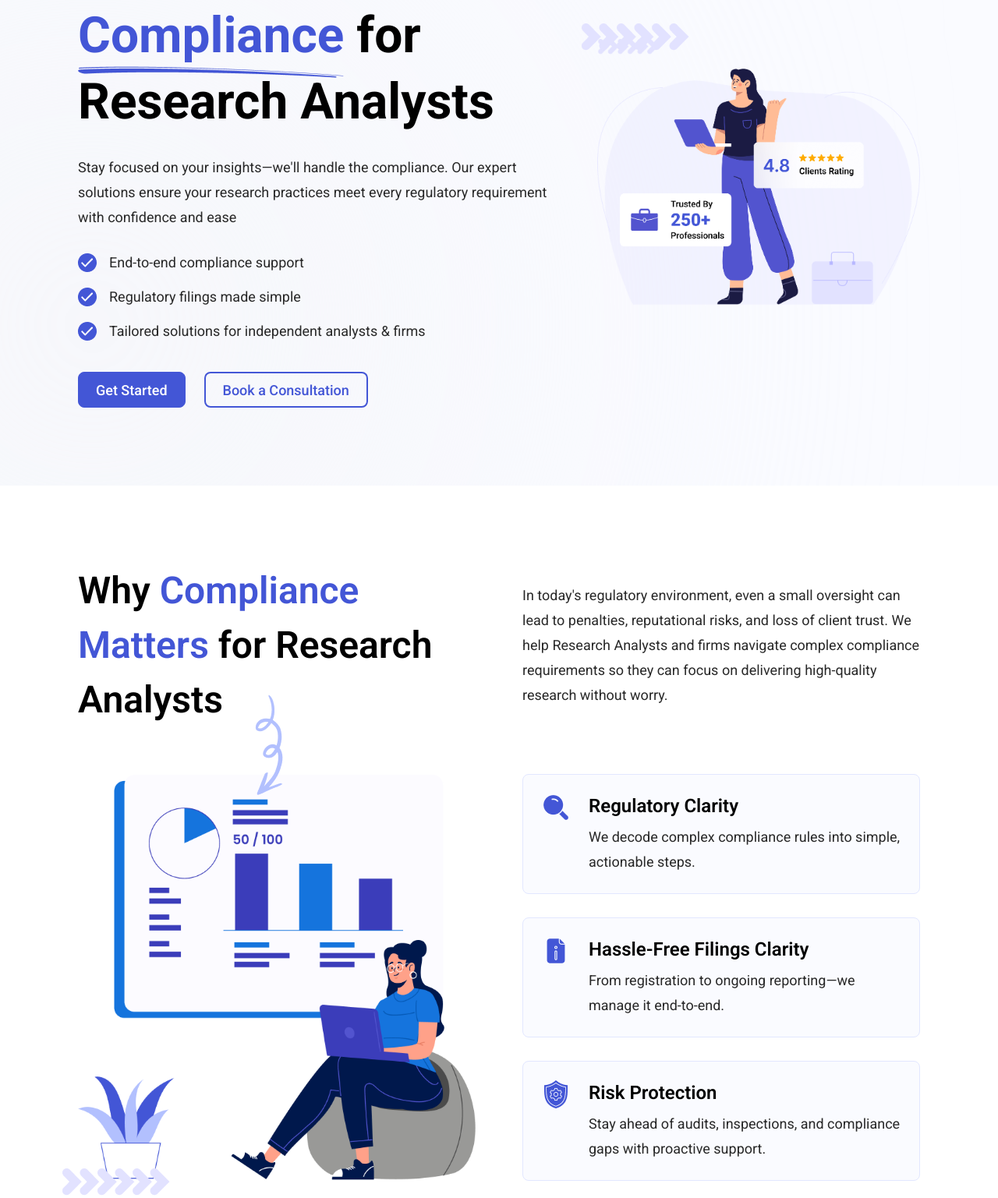
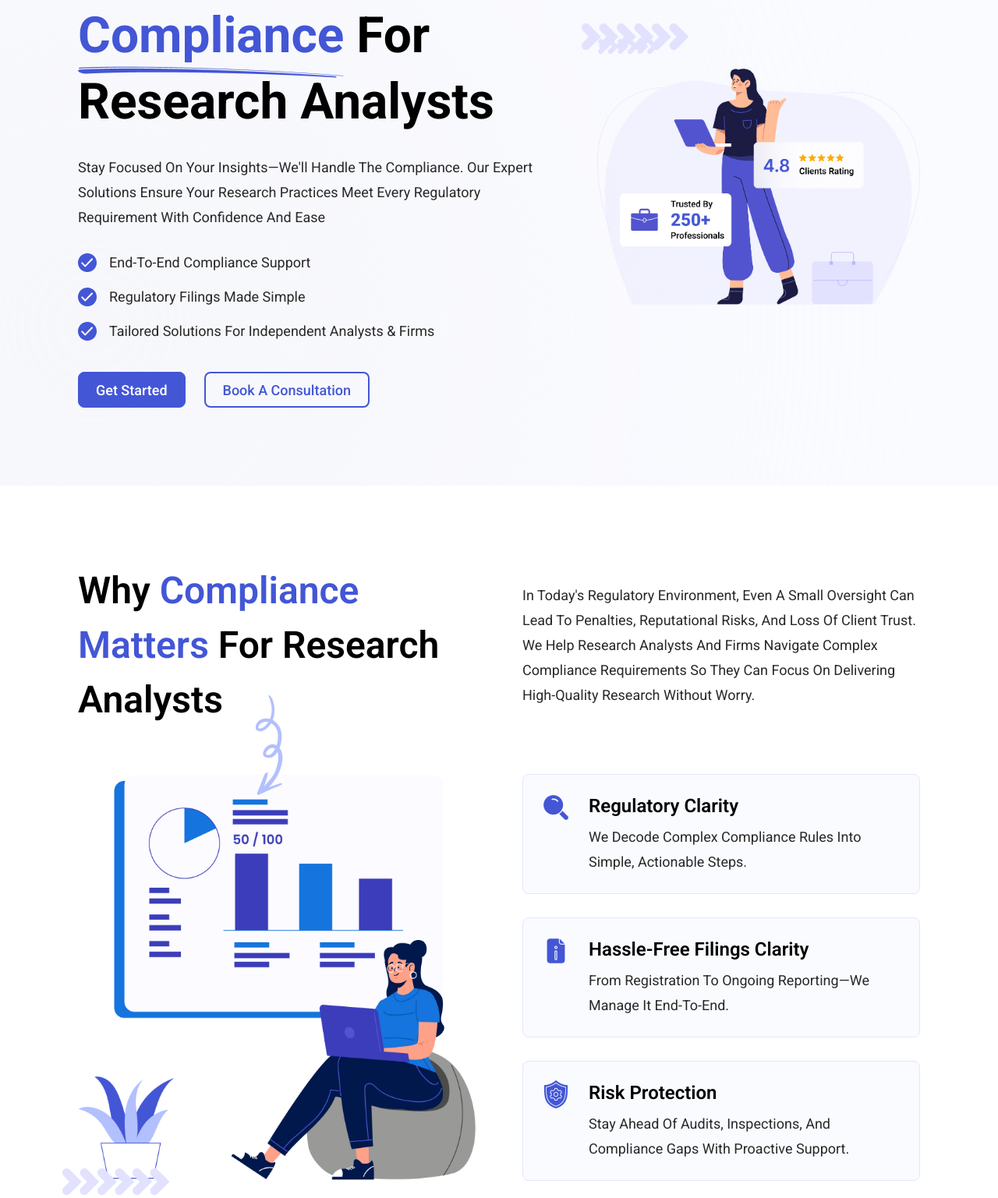
Before and after one commit to vaibhav-pruthi/-Figma-Compliance-, a website built with Vite: page index.html in a window 1280 px wide. Shown: the part 282-1819 px from the top of the page at 78% size. Built offline with nearby package versions, Linux system fonts and the light colour scheme.

Commit message:
style: update text casing to Title Case matching figma design

```diff
--- a/index.html
+++ b/index.html
@@ -62,7 +62,7 @@
 
       <nav class="navbar__nav" aria-label="Main navigation">
         <a href="#" class="navbar__link navbar__link--active">Home</a>
-        <a href="#" class="navbar__link">About us</a>
+        <a href="#" class="navbar__link">About Us</a>
         <a href="#" class="navbar__link">Our Services</a>
         <a href="#" class="navbar__link">Pricing</a>
         <a href="#" class="navbar__link">FAQ</a>
@@ -72,7 +72,7 @@
       <div class="navbar__actions">
         <a href="#" class="btn btn--primary btn--contact">
           <img src="assets/images/Contact-icon.png" alt="" class="btn__icon">
-          Contact us
+          Contact Us
         </a>
         <button class="navbar__menu-btn" id="menuOpen" aria-label="Open menu" aria-expanded="false">
           <img src="assets/images/Menu.png" alt="Open menu" class="menu-icon-img">
@@ -88,23 +88,23 @@
       <div class="container hero__inner">
         <div class="hero__content">
           <h1 class="hero__title">
-            Simplifying <span class="text-highlight text-highlight--underlined">Compliance<img src="assets/images/underline-Vector.png" alt="" class="hero__underline"></span> for Research Analysts
+            Simplifying <span class="text-highlight text-highlight--underlined">Compliance<img src="assets/images/underline-Vector.png" alt="" class="hero__underline"></span> For Research Analysts
           </h1>
           <p class="hero__description">
-            Stay focused on your insights—we'll handle the compliance. Our expert solutions ensure your research practices meet every regulatory requirement with confidence and ease
+            Stay Focused On Your Insights—We'll Handle The Compliance. Our Expert Solutions Ensure Your Research Practices Meet Every Regulatory Requirement With Confidence And Ease
           </p>
           <ul class="hero__features">
             <li class="hero__feature">
               <img src="assets/images/check-sign.png" alt="Check" class="hero__check-img">
-              End-to-end compliance support
+              End-To-End Compliance Support
             </li>
             <li class="hero__feature">
               <img src="assets/images/check-sign.png" alt="Check" class="hero__check-img">
-              Regulatory filings made simple
+              Regulatory Filings Made Simple
             </li>
             <li class="hero__feature">
               <img src="assets/images/check-sign.png" alt="Check" class="hero__check-img">
-              Tailored solutions for independent analysts &amp; firms
+              Tailored Solutions For Independent Analysts &amp; Firms
             </li>
           </ul>
           <div class="hero__buttons">
@@ -114,7 +114,7 @@
             </a>
             <a href="#" class="btn btn--outline">
               <img src="assets/images/Contact-icon.png" alt="" class="btn__icon btn__icon--hover-only">
-              Book a Consultation
+              Book A Consultation
             </a>
           </div>
         </div>
@@ -131,11 +131,11 @@
       <div class="container compliance__inner">
         <div class="compliance__header">
           <h2 class="compliance__title">
-            Why <span class="text-highlight">Compliance Matters</span> for Research Analysts
+            Why <span class="text-highlight">Compliance Matters</span> For Research Analysts
             <img src="assets/images/Vector2.png" alt="" class="compliance__title-arrow">
           </h2>
           <p class="compliance__description">
-            In today's regulatory environment, even a small oversight can lead to penalties, reputational risks, and loss of client trust. We help Research Analysts and firms navigate complex compliance requirements so they can focus on delivering high-quality research without worry.
+            In Today's Regulatory Environment, Even A Small Oversight Can Lead To Penalties, Reputational Risks, And Loss Of Client Trust. We Help Research Analysts And Firms Navigate Complex Compliance Requirements So They Can Focus On Delivering High-Quality Research Without Worry.
           </p>
         </div>
 
@@ -150,7 +150,7 @@
               <img src="assets/images/Regulatory Clarity.png" alt="" class="feature-card__icon-img">
               <div class="feature-card__content">
                 <h3 class="feature-card__title">Regulatory Clarity</h3>
-                <p class="feature-card__text">We decode complex compliance rules into simple, actionable steps.</p>
+                <p class="feature-card__text">We Decode Complex Compliance Rules Into Simple, Actionable Steps.</p>
               </div>
             </article>
 
@@ -158,7 +158,7 @@
               <img src="assets/images/Hassle-Free Filings Clarity.png" alt="" class="feature-card__icon-img">
               <div class="feature-card__content">
                 <h3 class="feature-card__title">Hassle-Free Filings Clarity</h3>
-                <p class="feature-card__text">From registration to ongoing reporting—we manage it end-to-end.</p>
+                <p class="feature-card__text">From Registration To Ongoing Reporting—We Manage It End-To-End.</p>
               </div>
             </article>
 
@@ -166,7 +166,7 @@
               <img src="assets/images/Risk Protection.png" alt="" class="feature-card__icon-img">
               <div class="feature-card__content">
                 <h3 class="feature-card__title">Risk Protection</h3>
-                <p class="feature-card__text">Stay ahead of audits, inspections, and compliance gaps with proactive support.</p>
+                <p class="feature-card__text">Stay Ahead Of Audits, Inspections, And Compliance Gaps With Proactive Support.</p>
               </div>
             </article>
           </div>
```
